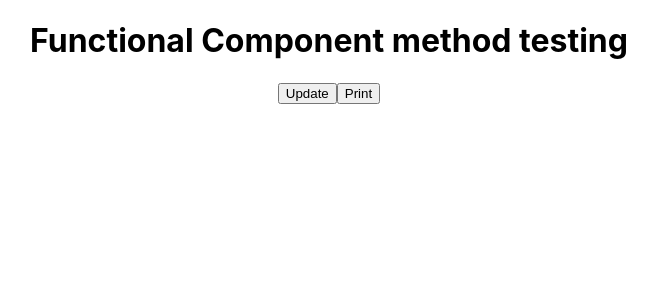
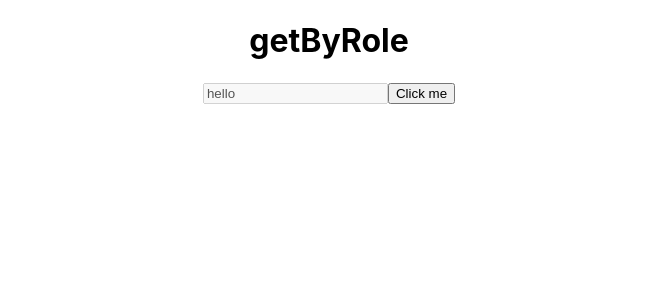
Before and after one commit to ritikkamboj/React-Testing, a React (Create React App) app: page / in a window 1280 px wide. Shown: the top 300 px of the page, without its empty margins (311-968 px from the left). Built offline with nearby package versions, Linux system fonts and the light colour scheme.

Commit message:
get by role testing

```diff
--- a/src/App.js
+++ b/src/App.js
@@ -12,10 +12,10 @@ function App() {
 
   return (
     <div className="App">
-      <h1>Functional Component method testing</h1>
-      <button data-testid="btn1" onClick={handleData}>Update</button>
-      <button onClick={handleOtherMethod}>Print</button>
-      <h2>{data}</h2>
+      <h1>getByRole</h1>
+      <input type="text" defaultValue="hello" disabled />
+      <button>Click me </button>
+
 
     </div>
   );
```
Also changed, not shown: 1 other file (tests, documents, lock files or other folders).
